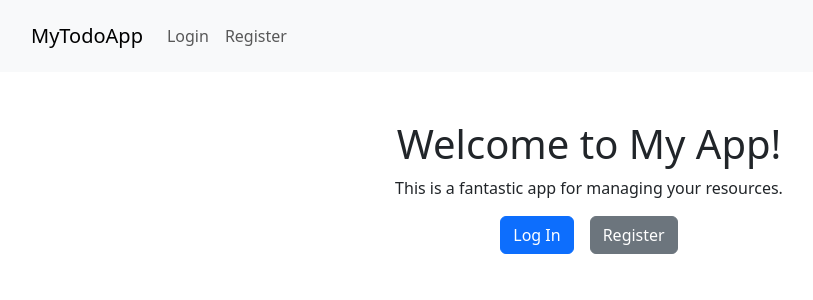
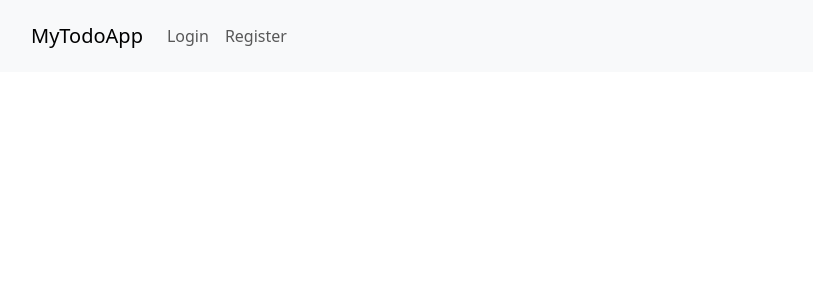
Before and after one commit to Krzychu142/taw_project_todo_app, an Angular app in the folder client/: page /home in a window 1280 px wide. Shown: the top 300 px of the page, without its empty margins (51-864 px from the left). Built offline with nearby package versions, Linux system fonts and the light colour scheme.

Commit message:
feat(main): used truncate.pipe

```diff
--- a/client/src/app/home/home.component.html
+++ b/client/src/app/home/home.component.html
@@ -1,33 +1,13 @@
 <div class="container">
   <div class="row">
     <div class="col-12">
-      <h1 class="text-center mt-5">Welcome to My App!</h1>
-      <p class="text-center">
-        This is a fantastic app for managing your resources.
-      </p>
-
-      <p class="text-center">
-        <a
-          routerLink="/login"
-          class="btn btn-primary me-3"
-          *ngIf="!isUserAuthenticated()"
-          >Log In</a
-        >
-        <a
-          routerLink="/register"
-          class="btn btn-secondary"
-          *ngIf="!isUserAuthenticated()"
-          >Register</a
-        >
-      </p>
-
       <ng-container *ngIf="isUserAuthenticated()">
         <ul class="list-group" *ngIf="todos && todos.length > 0">
           <li class="list-group-item todo-item" *ngFor="let todo of todos">
             <a [routerLink]="['/todo', todo._id]">
               <h5>{{ todo.title }}</h5>
             </a>
-            <p>{{ todo.content }}</p>
+            <p>{{ todo.content | truncate : 5 }}</p>
             <p
               [ngClass]="{
                 'text-success': todo.completed,
@@ -41,7 +21,6 @@
             </button>
           </li>
         </ul>
-
         <p
           class="text-center text-primary"
           *ngIf="!todos || todos.length === 0"
--- a/client/src/app/home/home.component.ts
+++ b/client/src/app/home/home.component.ts
@@ -1,5 +1,5 @@
 import { Component, OnInit, OnDestroy } from '@angular/core';
-import { HttpClient, HttpHeaders } from '@angular/common/http';
+import { HttpClient } from '@angular/common/http';
 import { AuthService } from '../services/auth.service';
 import { Subscription } from 'rxjs';
 import { ResourceService } from '../services/resource.service';
@@ -14,7 +14,6 @@ export class HomeComponent implements OnInit, OnDestroy {
   private authSubscription: Subscription | undefined;
 
   constructor(
-    private http: HttpClient,
     private authService: AuthService,
     private resourceService: ResourceService
   ) {}
@@ -40,6 +39,7 @@ export class HomeComponent implements OnInit, OnDestroy {
     this.resourceService.getTodos().subscribe(
       response => {
         this.todos = response.todos;
+        console.log(this.todos);
       },
       error => {
         console.error(error);
--- a/client/src/app/pipes/truncate.pipe.ts
+++ b/client/src/app/pipes/truncate.pipe.ts
@@ -5,8 +5,11 @@ import { Pipe, PipeTransform } from '@angular/core';
 })
 export class TruncatePipe implements PipeTransform {
 
-  transform(value: unknown, ...args: unknown[]): unknown {
-    return null;
+  transform(value: string, maxLength: number): string {
+    if (value.length > maxLength) {
+      return value.substr(0, maxLength) + '...';
+    }
+    return value;
   }
 
 }
```
